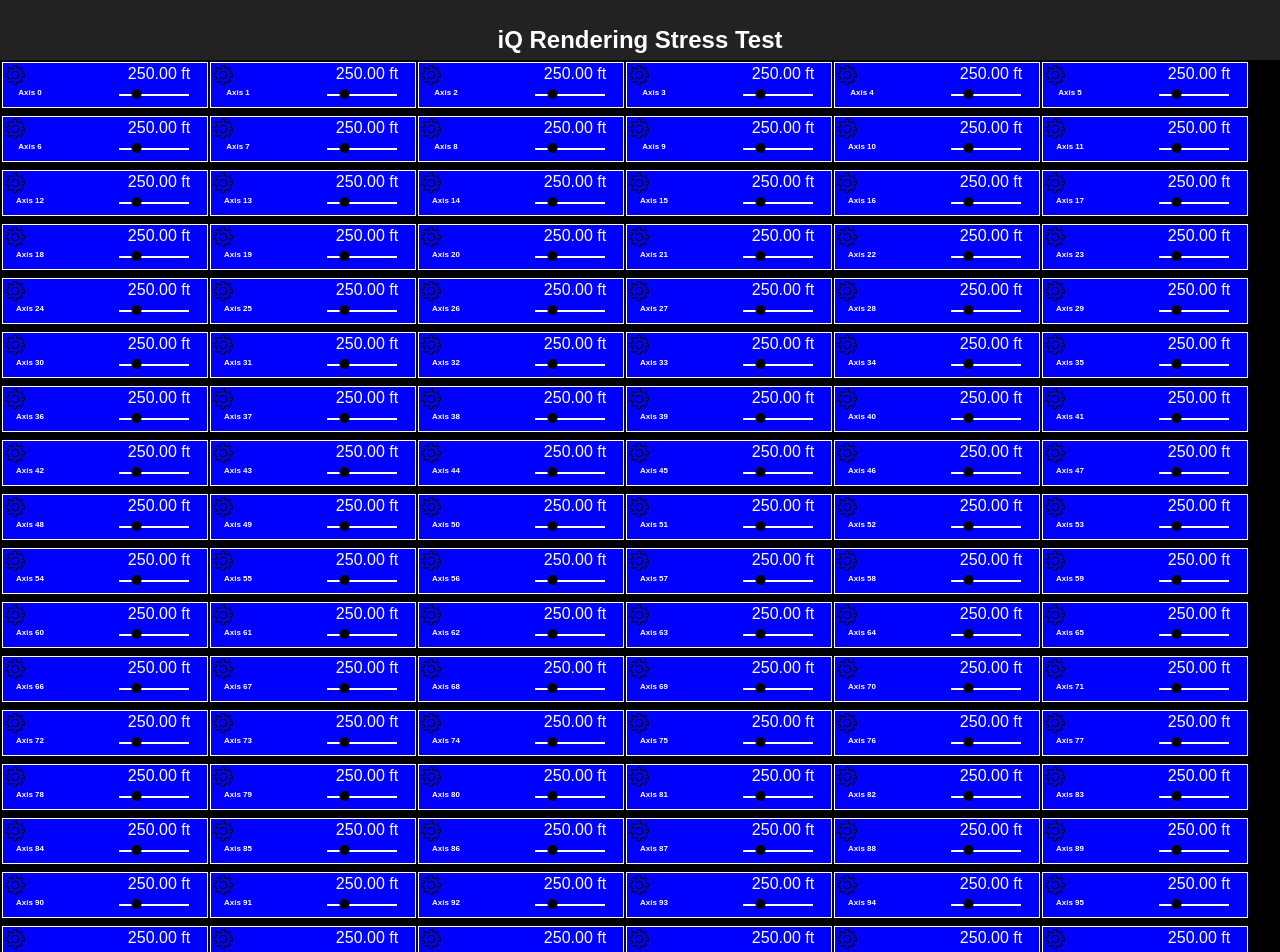
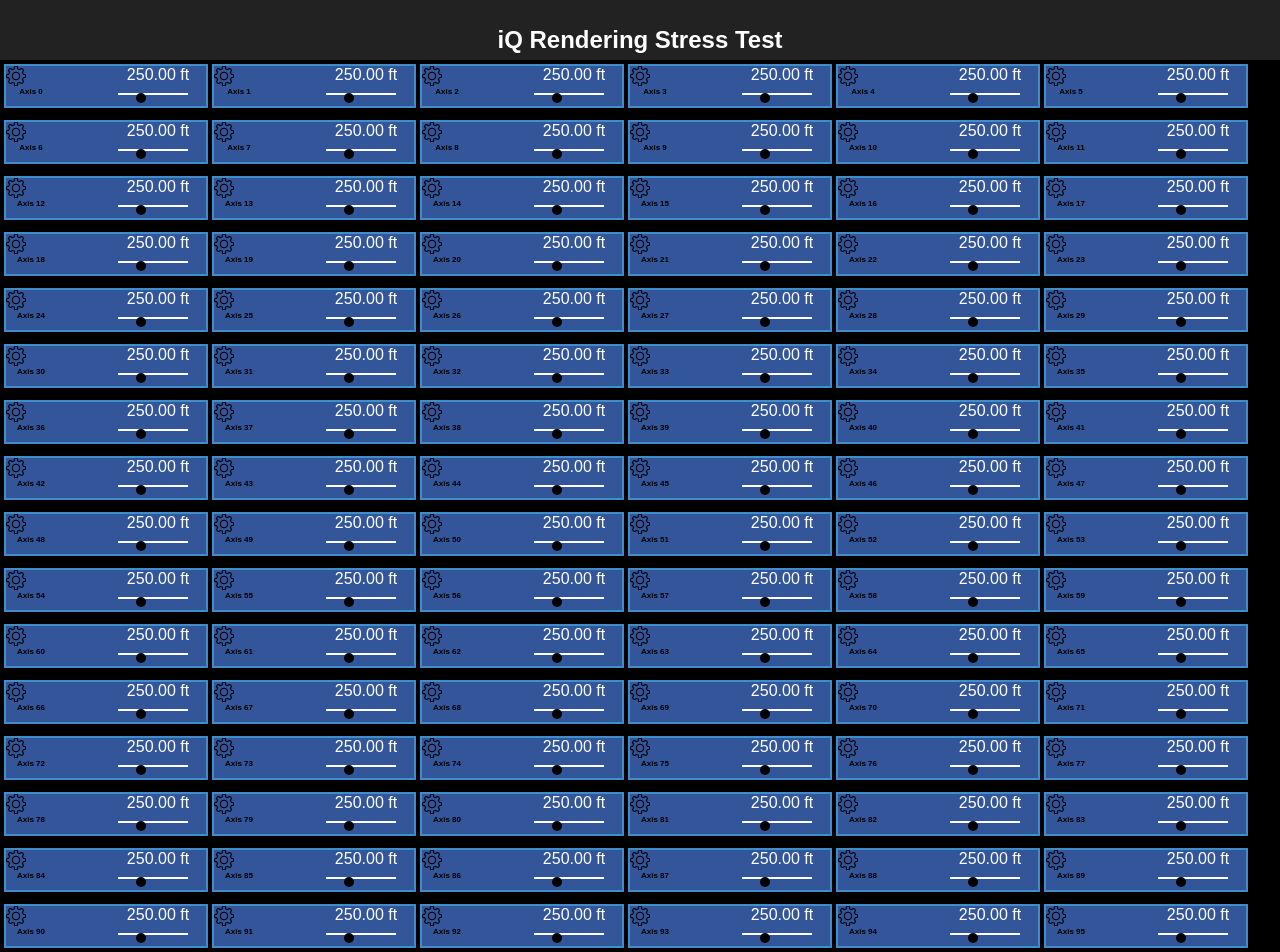
Before and after one commit to smuser90/react-poc, a React (Create React App) app: page / in a window 1280 px wide. Shown: the top 952 px of the page. Built offline with nearby package versions, Linux system fonts and the light colour scheme.

Commit message:
Renders 100 axes @60fps

```diff
--- a/src/App.js
+++ b/src/App.js
@@ -3,13 +3,9 @@ import React, { Component } from 'react'
 import './App.css'
 import Axis from './Axis'
 
-const FRAME_RATE = 1;
-const FRAME_TIME = 1000 / FRAME_RATE;
+const AXIS_COUNT = 100;
 
-const AXIS_COUNT = 250;
-
-var axisPosition = 0;
-var axisLimit = 1000;
+var AXIS_LIMIT = 1000;
 
 class App extends Component {
 
@@ -33,19 +29,19 @@ class App extends Component {
     // schedule the next frame
     setTimeout(function() { this.updateAxesState(); }.bind(this), 16);
 
-    if(this.axisPosition == 0)
+    if(this.axisPosition === 0)
       this.axisState = "ready"
 
-    if(this.axisPosition == 200)
+    if(this.axisPosition === 200)
       this.axisState = "moving"
 
-    if(this.axisPosition == 400)
+    if(this.axisPosition === 400)
       this.axisState = "warning"
 
-    if(this.axisPosition == 600)
+    if(this.axisPosition === 600)
       this.axisState = "estop"
 
-    if(this.axisPosition == 800)
+    if(this.axisPosition === 800)
       this.axisState = "disabled"
 
     for(var axis in this.axes){
@@ -56,7 +52,7 @@ class App extends Component {
     }
 
     this.axisPosition++;
-    if(this.axisPosition > axisLimit) this.axisPosition = 0;
+    if(this.axisPosition > AXIS_LIMIT) this.axisPosition = 0;
 
 
 
--- a/src/Axis.css
+++ b/src/Axis.css
@@ -8,33 +8,40 @@
 .Grid{
   display: grid;
   grid-template-columns: 100px 100px;
-  grid-gap: 4px;
+  grid-gap: 2px;
 }
 
 .Axis {
-  color: white;
-  background-color: green;
-  border: 1px white solid;
-  padding: 2px;
-  margin: 2px;
+  padding: 0px;
+  margin: 4px;
   height: 40px;
   width: 200px;
 }
 
+.Axis[state=ready]{
+  color: #9B9B9B;
+  background-color: rgba(31, 34, 41, 1.0);
+  border: 2px white solid;
+}
+
 .Axis[state=moving]{
-  background-color: blue;
+  background-color: #335599;
+  border: 2px rgba(61, 142, 201, 1.0) solid;
 }
 
 .Axis[state=estop]{
-  background-color: red;
+  background-color: rgba(253, 97, 65, 0.4);
+  border: 2px rgba(253, 97, 65, 1.0) solid;
 }
 
 .Axis[state=warning]{
-  background-color: yellow;
+  background-color: rgba(210, 180, 0, 0.4);
+  border: 2px #FDD100 solid;
 }
 
 .Axis[state=disabled]{
   background-color: grey;
+  border: 2px white solid;
 }
 
 .Axis:hover {
@@ -67,40 +74,4 @@
   width: 10px;
   background-color: black;
   border-radius: 50%;
-  position: relative;
-  animation-name: stylie-transform-keyframes;
-  animation-duration: 4000ms;
-  animation-delay: 0ms;
-  animation-fill-mode: forwards;
-  animation-timing-function: linear;
-  animation-iteration-count: infinite;
-  transform-origin: 0 0;
 }
-
-@keyframes stylie-transform-keyframes {
-  0% {transform:translate(0px, 0px) scale(1) rotateX(0deg) rotateY(0deg) rotateZ(0deg) translate(-50%, -50%);animation-timing-function: cubic-bezier(.25,.25,.75,.75);}
-  100% {transform:translate(70px, 0px) scale(1) rotateX(0deg) rotateY(0deg) rotateZ(0deg) translate(-50%, -50%);}
-}html::after { content: url(https://ga-beacon.appspot.com/UA-42910121-1/stylie?pixel); position: absolute; left: -999em; }
-
-.loadBar{
-  height: 30px;
-  width: 2px;
-  background-color: white;
-  display: float;
-}
-
-.load {
-  position: relative;
-  animation-name: load-transform-keyframes;
-  animation-duration: 4000ms;
-  animation-delay: 0ms;
-  animation-fill-mode: forwards;
-  animation-timing-function: linear;
-  animation-iteration-count: infinite;
-  transform-origin: 0 0;
-}
-
-@keyframes load-transform-keyframes {
-  0% {transform:translate(0px, 0px) scale(1) rotateX(0deg) rotateY(0deg) rotateZ(0deg) translate(-50%, -50%);animation-timing-function: cubic-bezier(.25,.25,.75,.75);}
-  100% {transform:translate(0px, 30px) scale(1) rotateX(0deg) rotateY(0deg) rotateZ(0deg) translate(-50%, -50%);}
-}html::after { content: url(https://ga-beacon.appspot.com/UA-42910121-1/stylie?pixel); position: absolute; left: -999em; }
--- a/src/Axis.js
+++ b/src/Axis.js
@@ -17,13 +17,18 @@ class Axis extends Component {
 
   render() {
 
+    var dotStyle = {
+      marginLeft: (this.props.position / 1000) * 100 + "%",
+    }
+
+
     return (
       <div className="Axis" state={this.props.axisState}>
       <div className="Grid">
       <img src={gear} className="AxisIcon" alt="gear" />
         <div className="Position">{this.props.position}.00 ft</div>
         <h3 className="AxisTitle">{this.name}</h3>
-        <div className="stylie"><div className="dot"/></div>
+        <div className="stylie"><div className="dot" style={dotStyle}/></div>
 
       </div>
 
```
